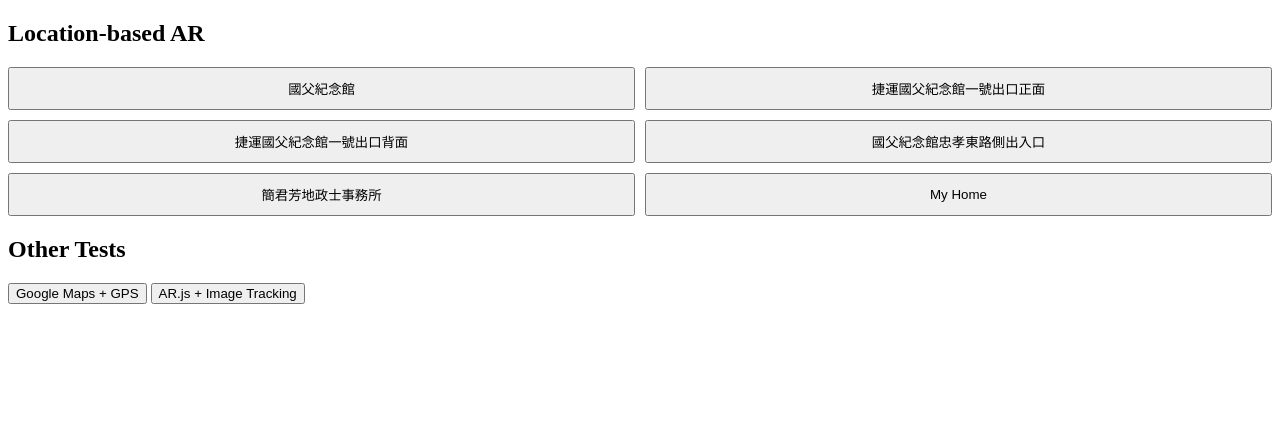
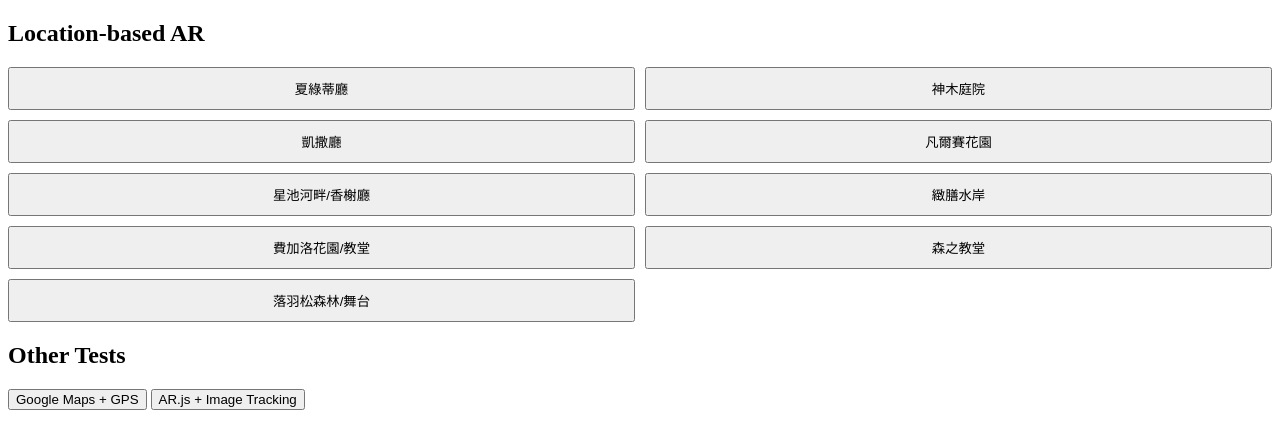
Before and after one commit to OsenseTech/location-based-webar, a website: page index.html in a window 1280 px wide. Drawn offline with Linux system fonts and the light colour scheme.

Commit message:
change data

```diff
--- a/index.html
+++ b/index.html
@@ -28,7 +28,7 @@
     <script type="module">
         import data from './src/data.js'
         let container = document.getElementsByClassName("grid-container")[0]
-        data.osense.forEach((e) => {
+        data.chinChin.forEach((e) => {
             let button = document.createElement('button')
             button.setAttribute('class', 'grid-item')
             button.setAttribute('type', 'button')
```
